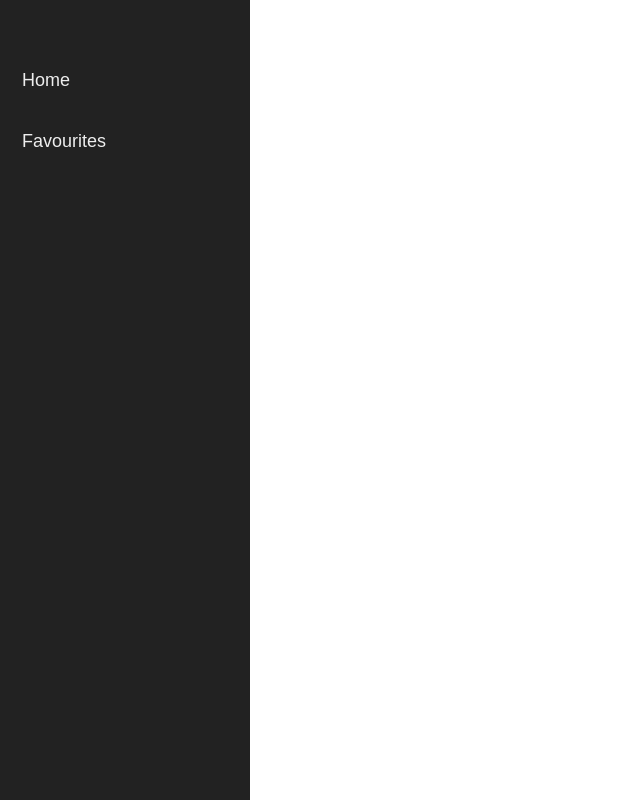
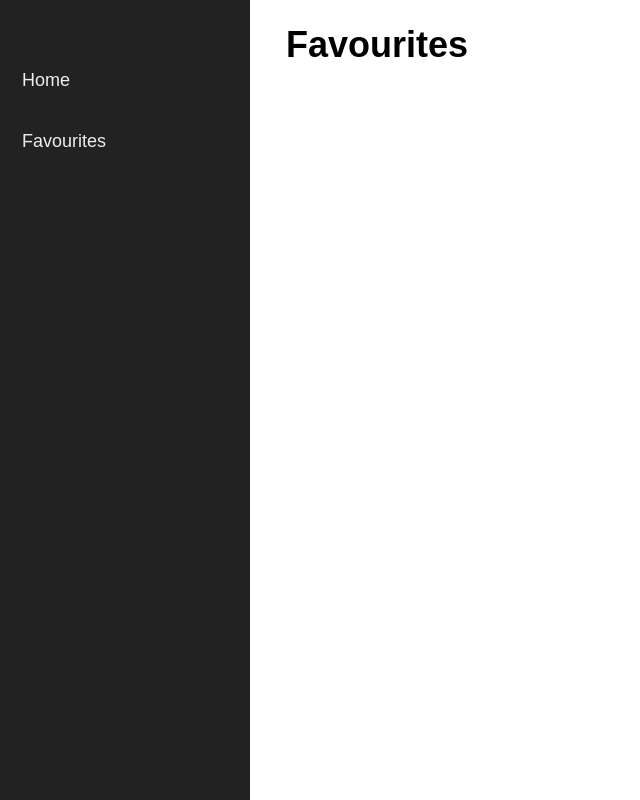
Before and after one commit to MVendrik/chuck-norris-assignment, a Vue app: page /favourites in a window 1280 px wide. Shown: the whole page, without its empty margins (0-640 px from the left). Built offline with nearby package versions, Linux system fonts and the light colour scheme.

Commit message:
Before adding functionality to favourite jokes, I wanted to add a working route to the favourites view so I can display these jokes here. I added the route in the index.js.

```diff
--- a/src/App.vue
+++ b/src/App.vue
@@ -2,7 +2,7 @@
   <div id="app">
     <div id="nav">
       <router-link to="/" class="nav-link">Home</router-link>
-      <router-link to="/" class="nav-link">Favourites</router-link>
+      <router-link to="/favourites" class="nav-link">Favourites</router-link>
     </div>
     <router-view />
   </div>
--- a/src/router/index.js
+++ b/src/router/index.js
@@ -9,6 +9,13 @@ const routes = [
     path: "/",
     name: "Home",
     component: Home
+  },
+  {
+    path: "/favourites",
+    name: "Favourites",
+    component: () =>
+      import( "../views/Favourites.vue")
+
   }
 ];
 
--- /dev/null
+++ b/src/views/Favourites.vue
@@ -0,0 +1,17 @@
+<template>
+  <div class="favourites">
+    <h1>Favourites</h1>
+  </div>
+</template>
+
+<script>
+export default {
+  name: "Favourites",
+};
+</script>
+
+<style>
+.favourites {
+  margin: 0 2em;
+}
+</style>
```
